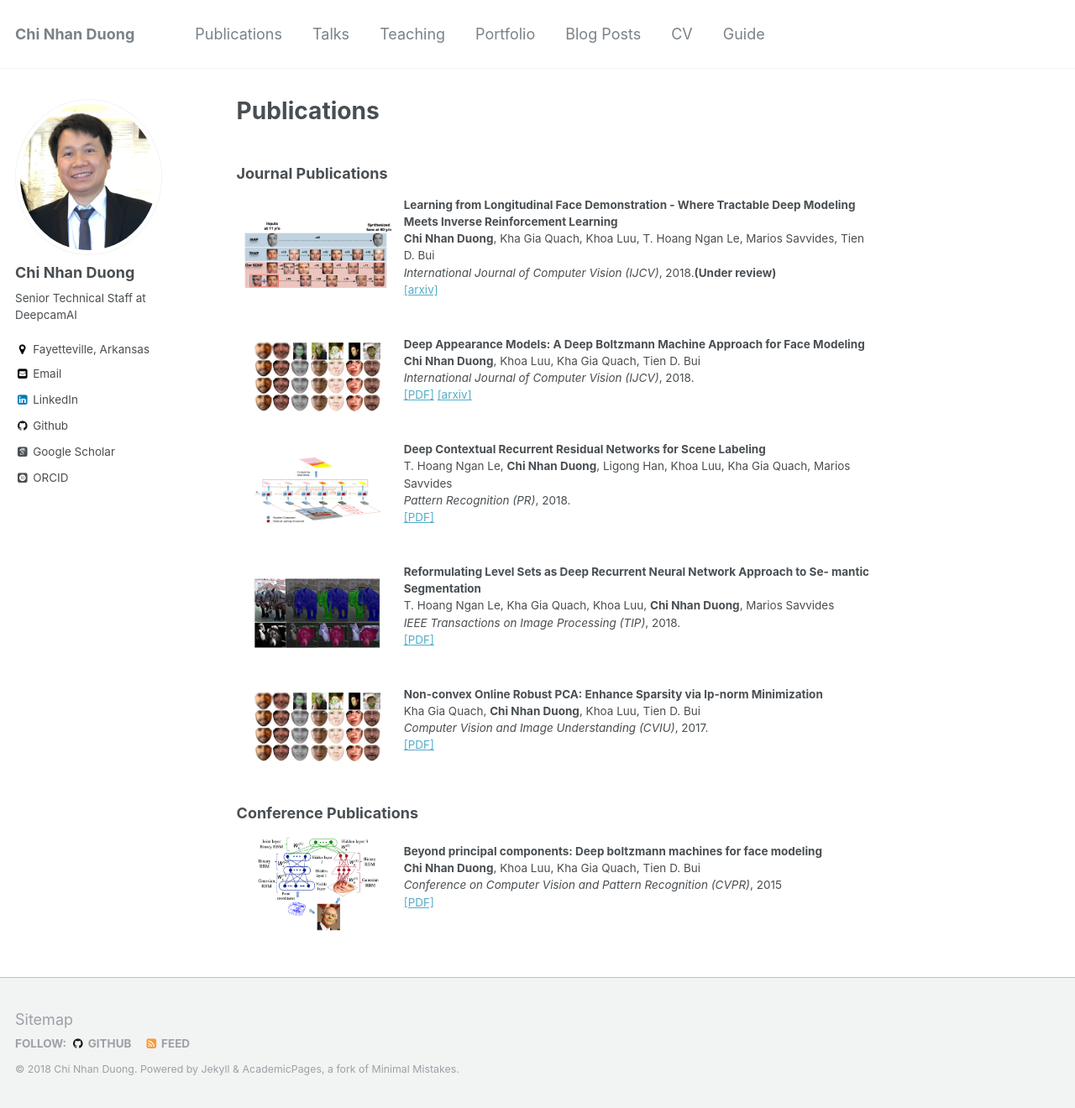
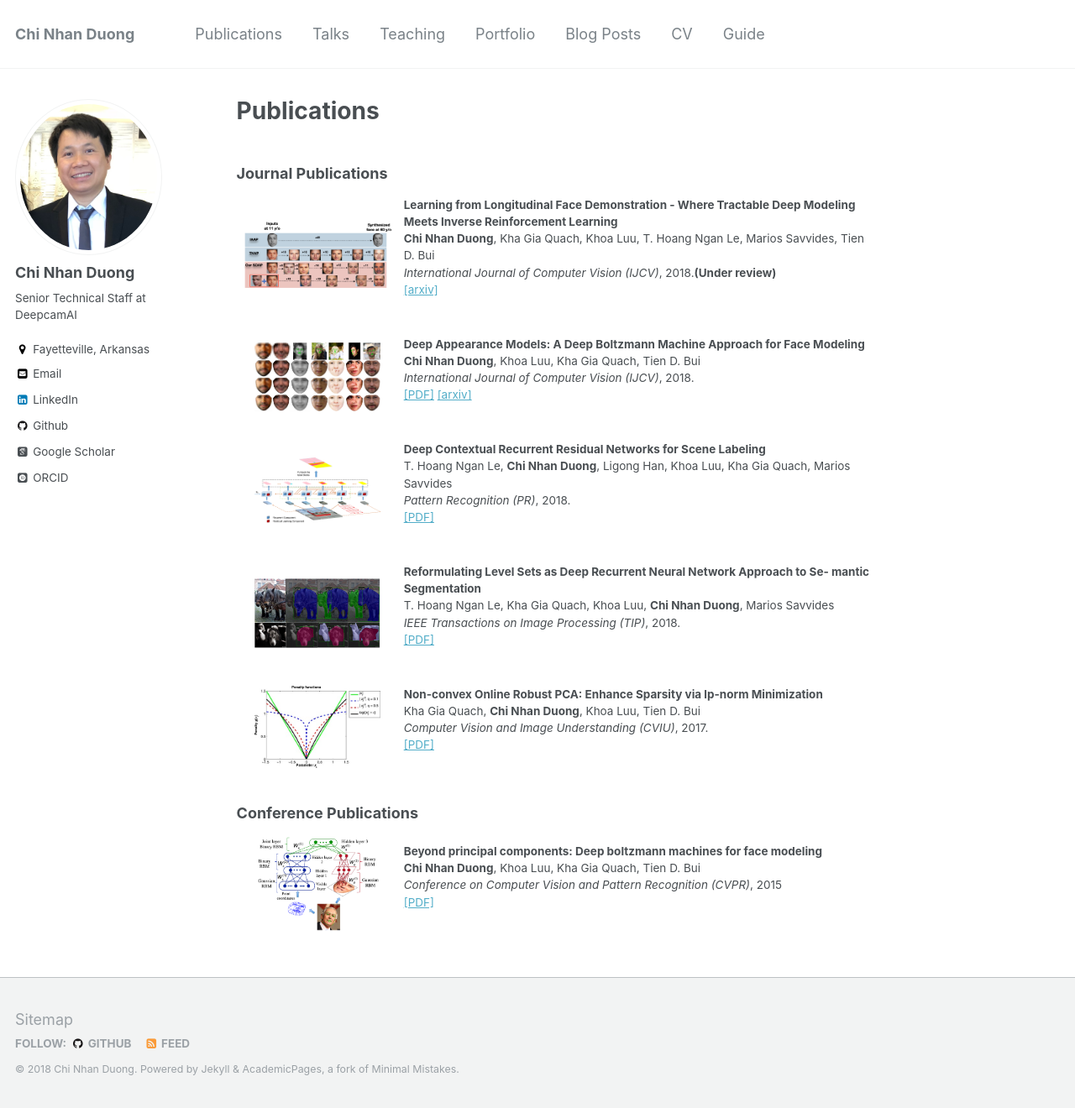
Before and after one commit to dcnhan/dcnhan.github.io, a Jekyll site: the page built from _pages/publications.md, in a window 1280 px wide and 1320 px high. Shown: the whole window at 84% size. Built offline with Jekyll 4.4.1, drawn with Linux system fonts in a browser that asks for light colours; some web fonts are replaced.

Commit message:
Build website

```diff
--- a/_pages/publications.md
+++ b/_pages/publications.md
@@ -43,7 +43,7 @@ author_profile: true
 	</p></td></table>
 
 <table width="1200" align="center" border="0">
-	<td width="25%" valign="top" align="center"><img src="/images/featured_DAMs_journal.jpg" alt="game" width="150" height="120" style="border-style: none"></td>
+	<td width="25%" valign="top" align="center"><img src="/images/featured_LP_NORM.jpg" alt="game" width="150" height="120" style="border-style: none"></td>
 	<td width="75%" valign="top">
 	<p><heading><strong>Non-convex Online Robust PCA: Enhance Sparsity via lp-norm Minimization</strong></heading><br>
 	Kha Gia Quach, <strong> Chi Nhan Duong</strong>, Khoa Luu, Tien D. Bui<br>
```
Also changed, not shown: images/featured_LP_NORM.jpg (added).
